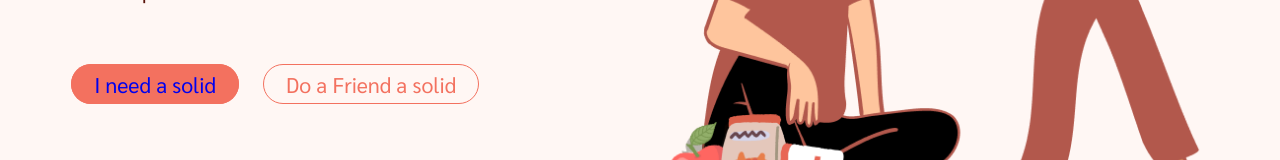
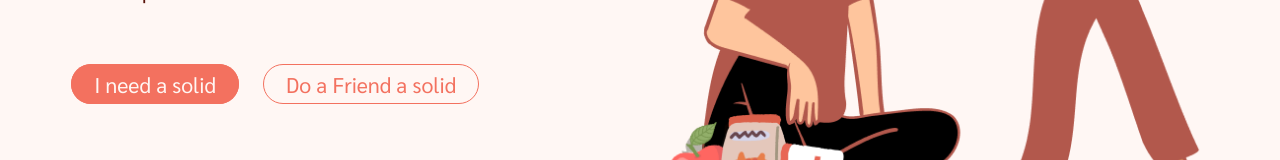
Before and after one commit to topoisomerase/covidsucks, a plain HTML site: page index.html in a window 1280 px wide. Shown: the part 407-567 px from the top of the page. Drawn offline with Linux system fonts and the light colour scheme; a web font is replaced by a local one.

Commit message:
Add files via upload

```diff
--- a/style.css
+++ b/style.css
@@ -108,6 +108,15 @@ a:visited{
   margin-right:20px;
 }
 
+#linkOne a{
+  color: #FFF7F4;
+}
+
+#linkOne a:visited{
+  color: #FFF7F4;
+}
+
+
 #linkTwo a{
   color: #f3715f;
 }
```
